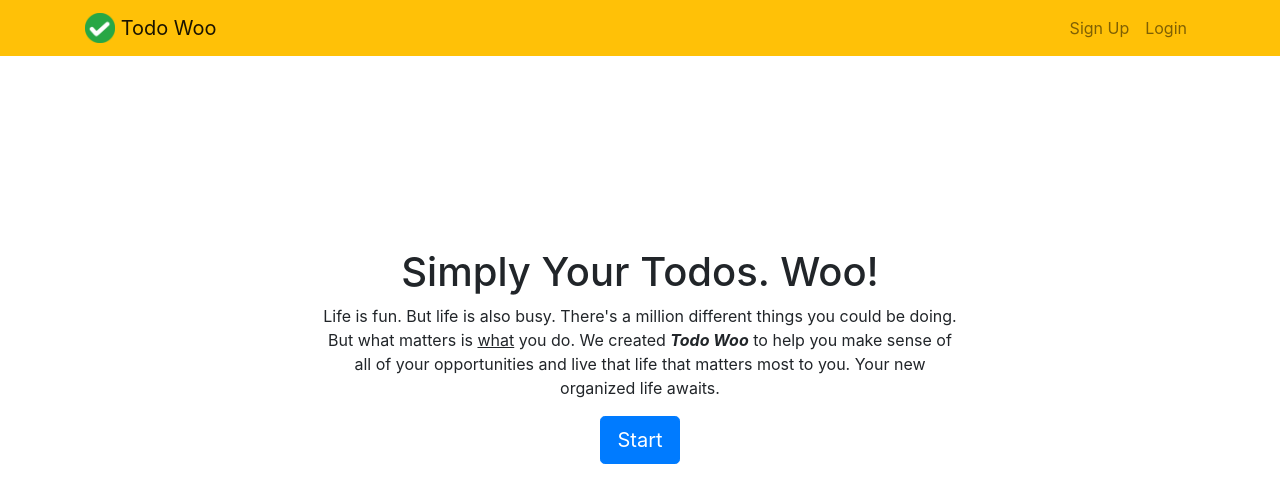
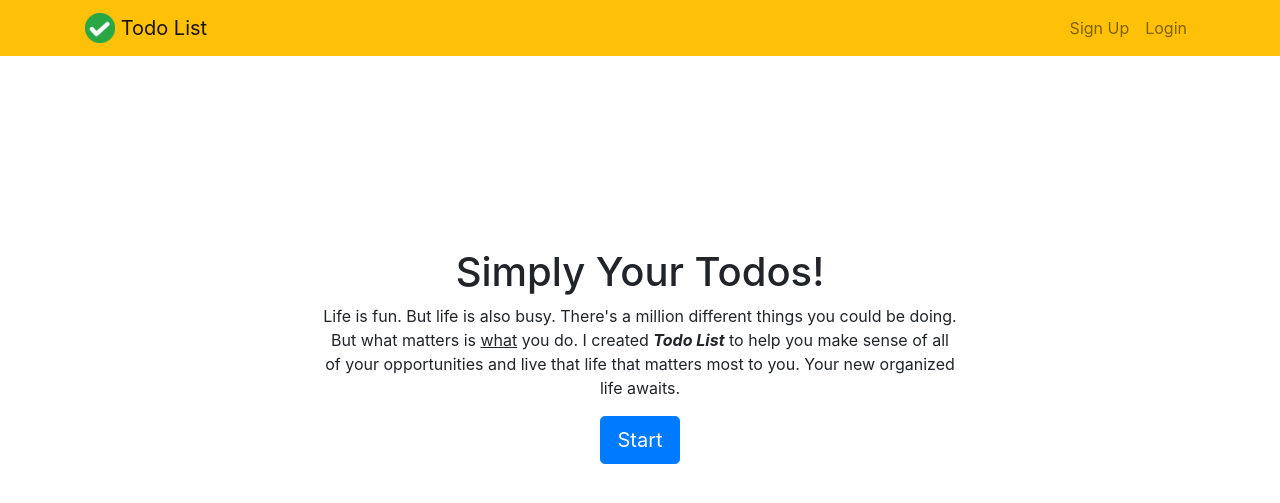
Before and after one commit to louisdamico/todo-list, a Django app: page / in a window 1280 px wide. Shown: the top 503 px of the page. Run offline with Django 3.2, Linux system fonts and the light colour scheme; some libraries are stand-ins or nearby versions.

Commit message:
Set index.html

```diff
--- a/todo/templates/todo/completedtodos.html
+++ b/todo/templates/todo/completedtodos.html
@@ -1,4 +1,4 @@
-{% extends "todo/base.html" %}
+{% extends "todo/index.html" %}
 
 {% block content %}
     <div class="row justify-content-center mt-5">
--- a/todo/templates/todo/createtodo.html
+++ b/todo/templates/todo/createtodo.html
@@ -1,4 +1,4 @@
-{% extends "todo/base.html" %}
+{% extends "todo/index.html" %}
 
 {% block content %}
     <div class="row justify-content-center mt-5">
--- a/todo/templates/todo/currenttodos.html
+++ b/todo/templates/todo/currenttodos.html
@@ -1,12 +1,12 @@
-{% extends "todo/base.html" %}
+{% extends "todo/index.html" %}
 
 {% block content %}
     <div class="row justify-content-center mt-5">
         <div class="col-md-10">
             {% if todos %}
-                 <h1>{{ todos.count }} Current Todo{{ todos.count|pluralize }}</h1>
+                <h1>{{ todos.count }} Current Todo{{ todos.count|pluralize }}</h1>
             {% else %}
-                           <h1>Current Todos</h1>
+                <h1>Current Todos</h1>
             {% endif %}
         </div>
     </div>
--- a/todo/templates/todo/home.html
+++ b/todo/templates/todo/home.html
@@ -1,4 +1,4 @@
-{% extends "todo/base.html" %}
+{% extends "todo/index.html" %}
 
 {% block content %}
 <br>
@@ -10,8 +10,8 @@
 <div class="row justify-content-center mt-5">
         <div class="col-md-7 text-center">
 
-                 <h1>Simply Your Todos. Woo!</h1>
-            <p>Life is fun. But life is also busy. There's a million different things you could be doing. But what matters is <u>what</u> you do. We created <b><i>Todo Woo</i></b> to help you make sense of all of your opportunities and live that life that matters most to you. Your new organized life awaits.</p>
+                    <h1>Simply Your Todos!</h1>
+            <p>Life is fun. But life is also busy. There's a million different things you could be doing. But what matters is <u>what</u> you do. I created <b><i>Todo List</i></b> to help you make sense of all of your opportunities and live that life that matters most to you. Your new organized life awaits.</p>
         <a role="button" class="btn btn-primary btn-lg" href="{% url 'signupuser' %}">Start</a>
         </div>
     </div>
--- a/todo/templates/todo/base.html
+++ b/todo/templates/todo/index.html
@@ -10,7 +10,7 @@
     <link rel="stylesheet" href="https://stackpath.bootstrapcdn.com/bootstrap/4.4.1/css/bootstrap.min.css" integrity="sha384-Vkoo8x4CGsO3+Hhxv8T/Q5PaXtkKtu6ug5TOeNV6gBiFeWPGFN9MuhOf23Q9Ifjh" crossorigin="anonymous">
 
     <link rel="icon" type="image/png"  href="{% static 'todo/logo.png' %}">
-    <title>Todo Woo</title>
+    <title>Todo List</title>
 </head>
 <body>
 
@@ -19,7 +19,7 @@
 <div class="container">
     <a class="navbar-brand" href="{% url 'home' %}">
          <img src="{% static 'todo/logo.png' %}" width="30" height="30" class="d-inline-block align-top">
-        <span>Todo Woo</span>
+        <span>Todo List</span>
     </a>
     <button class="navbar-toggler" type="button" data-toggle="collapse" data-target="#navbarNav" aria-controls="navbarNav" aria-expanded="false" aria-label="Toggle navigation">
         <span class="navbar-toggler-icon"></span>
--- a/todo/templates/todo/loginuser.html
+++ b/todo/templates/todo/loginuser.html
@@ -1,4 +1,4 @@
-{% extends "todo/base.html" %}
+{% extends "todo/index.html" %}
 
 {% block content %}
     <div class="row justify-content-center mt-5">
--- a/todo/templates/todo/signupuser.html
+++ b/todo/templates/todo/signupuser.html
@@ -1,4 +1,4 @@
-{% extends "todo/base.html" %}
+{% extends "todo/index.html" %}
 
 {% block content %}
     <div class="row justify-content-center mt-5">
--- a/todo/templates/todo/viewtodo.html
+++ b/todo/templates/todo/viewtodo.html
@@ -4,7 +4,7 @@
 
 
 
-{% extends "todo/base.html" %}
+{% extends "todo/index.html" %}
 
 {% block content %}
     <div class="row justify-content-center mt-5">
```
Also changed, not shown: 1 other file.
